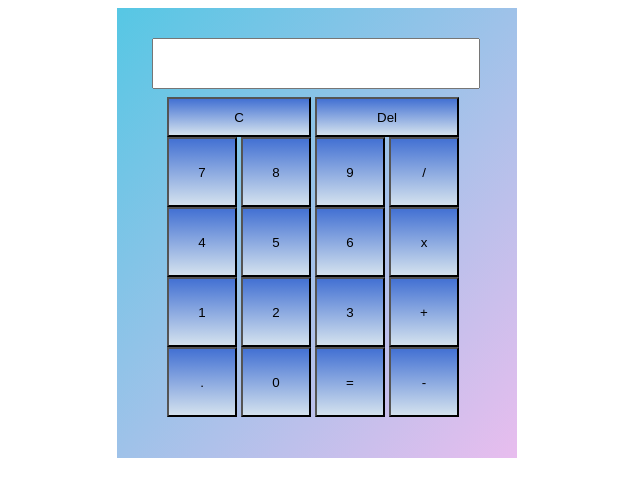
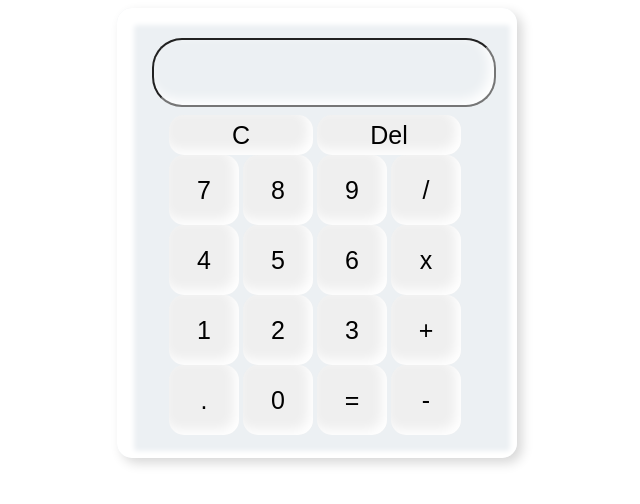
Before and after one commit to rahul-kr01/Calculator, a plain HTML site: page index.html in a window 1280 px wide. Both pictures are taken after a click on the button "Del". Shown: the whole page, without its empty margins (291-931 px from the left). Drawn offline with Linux system fonts and the light colour scheme.

Commit message:
Calculator finised 1 error needed to be fixed.

```diff
--- a/index.html
+++ b/index.html
@@ -12,12 +12,12 @@
     <div>
         <div class="calc">
             <div class="output">
-                <input type="text" class="screen">
+                <input type="text" id="screen">
 
             </div>
             <div class="button">
-                <button onclick="clear('clear')" class="clear">C</button>
-                <button onclick="del('delete')" class="clear">Del</button>
+                <button onclick="clearDisplay()" class="clear">C</button>
+                <button onclick="del()" class="delete">Del</button>
                 <div class="row">
                     <button onclick="buttonclick(7)" class="btn">7</button>
                     <button onclick="buttonclick(8)" class="btn">8</button>
@@ -39,7 +39,7 @@
                 <div class="row">
                     <button onclick="buttonclick('.')" class="btn">.</button>
                     <button onclick="buttonclick(0)" class="btn">0</button>
-                    <button onclick="buttonclick('=')" class="btn">=</button>
+                    <button onclick="equalClick()" class="btn">=</button>
                     <button onclick="buttonclick('-')" class="btn">-</button>
                 </div>
 
--- a/script.js
+++ b/script.js
@@ -0,0 +1,25 @@
+function buttonclick(val){
+
+    document.getElementById("screen").value+=val;
+}
+function clearDisplay(val){
+    document.getElementById("screen").value=""
+
+}
+function equalClick(){
+    var text=document.getElementById("screen").value
+    var result=eval(text)
+    document.getElementById("screen").value=result
+}
+function del(){
+    document.getElementById("screen").value=document.getElementById("screen").value.slice(0,-1);
+}
+function calc(){
+    try{
+        document.getElementById("screen").value=eval(document.getElementById("screen").value);
+    }
+    catch(err)
+    {
+        alert("Syntax error")
+    }
+}
--- a/style.css
+++ b/style.css
@@ -1,10 +1,15 @@
 .calc{
     width: 400px;
     height: 450px;
-    background-image: linear-gradient(to bottom right, rgb(86, 199, 228), rgb(232, 189, 238));
+    background-color: #ecf0f3;
     margin-left: 400px;
+    border-radius: 15px;
+    box-shadow: inset 5px 5px 5px 12px #ffffff,
+                        5px 5px 12px rgba(0,0,0,.16);
+    display: grid;
+
 }
-.screen{
+#screen{
     width: 80%;
     height: 45px;
     margin-left: 35px;
@@ -14,18 +19,58 @@
 .btn{
     height: 70px;
     width: 70px;
-    background-image: linear-gradient(rgb(67, 113, 211), rgb(212, 226, 238));
+    font-size: 25px;
+    border-radius: 15px;
+    margin: auto;
+    box-shadow: inset -5px -5px 12px #ffffff;
+    inset: 5px 5px 12px rgba(0,0,0,.16);
+    border: none;
+
 }
 .button{
-    padding: 50px;
-    padding-top: 8px;
+    padding: 52px;
+    padding-top: 8px
 }
 .btn:hover {
-    background-color: #d4423d;
+    background-color: #141414;
     color: white;
 }
 .clear{
     height: 40px;
     width: 144px;
-    background-image: linear-gradient(rgb(67, 113, 211), rgb(212, 226, 238));
+    font-size: 25px;
+    border-radius: 15px;
+    box-shadow: inset -5px -5px 12px #ffffff;
+    inset: 5px 5px 12px rgba(0,0,0,.16);
+    margin: auto;
+    border: none;
 }
+.delete{
+    height: 40px;
+    width: 144px;
+    font-size: 25px;
+    border-radius: 15px;
+    box-shadow: inset -5px -5px 12px #ffffff;
+    inset: 5px 5px 12px rgba(0,0,0,.16);
+    margin: auto;
+    border: none;
+}
+input{
+    font-size: 25px;
+    grid-column: span 4;
+    background-color: #ecf0f3;
+    box-shadow: inset -5px -5px 12px #ffffff;
+                inset: 5px 5px 12px rgba(0,0,0,.16);
+    border-radius: 30px;
+    color: rgb(70, 70, 70);
+    text-align: end;
+    padding: 10px;
+}
+.clear:hover{
+    background-color: #141414;
+    color: white;
+}
+.delete:hover{
+    background-color: #141414;
+    color: white;
+}
```
